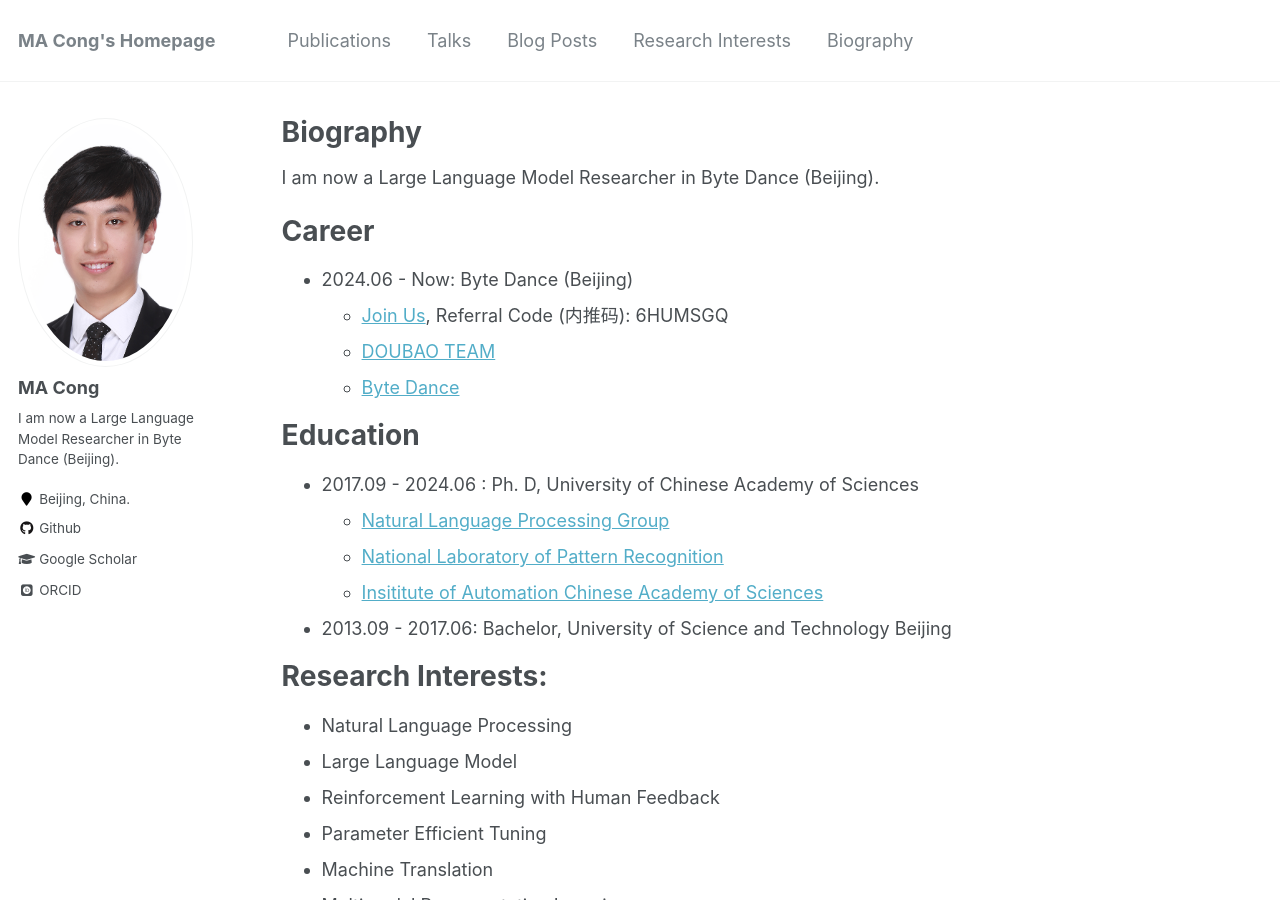
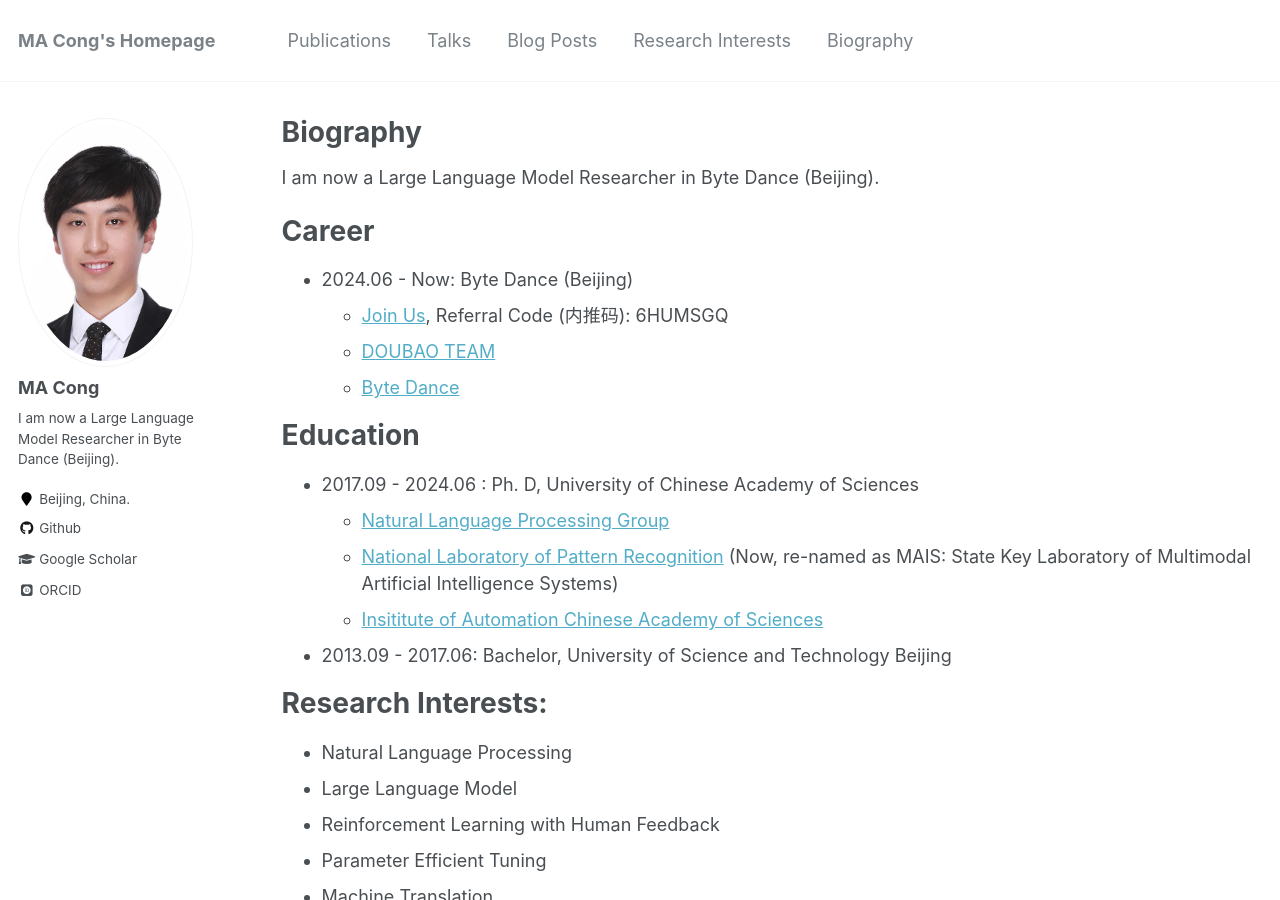
Before and after one commit to EriCongMa/ericongma.github.io, a Jekyll site: the page built from _pages/cv.md, in a window 1280 px wide and 900 px high. Built offline with Jekyll 4.4.1, drawn with Linux system fonts in a browser that asks for light colours; some web fonts are replaced.

Commit message:
macong:2024-09-02_05:11:08

```diff
--- a/_pages/cv.md
+++ b/_pages/cv.md
@@ -27,7 +27,7 @@ Education
 
 * 2017.09 - 2024.06 : Ph. D, University of Chinese Academy of Sciences
   * [Natural Language Processing Group](http://www.nlpr.ia.ac.cn/cip/introduction.htm)
-  * [National Laboratory of Pattern Recognition](http://www.nlpr.ia.ac.cn/nlpren/EN/volumn/home.shtml)
+  * [National Laboratory of Pattern Recognition](http://ia.cas.cn/jgsz/kyxt/dmtrgzn/) (Now, re-named as MAIS: State Key Laboratory of Multimodal Artificial Intelligence Systems)
   * [Insititute of Automation Chinese Academy of Sciences](http://www.ia.cas.cn/)
 * 2013.09 - 2017.06: Bachelor, University of Science and Technology Beijing
 
```
Also changed, not shown: 1 other file.
